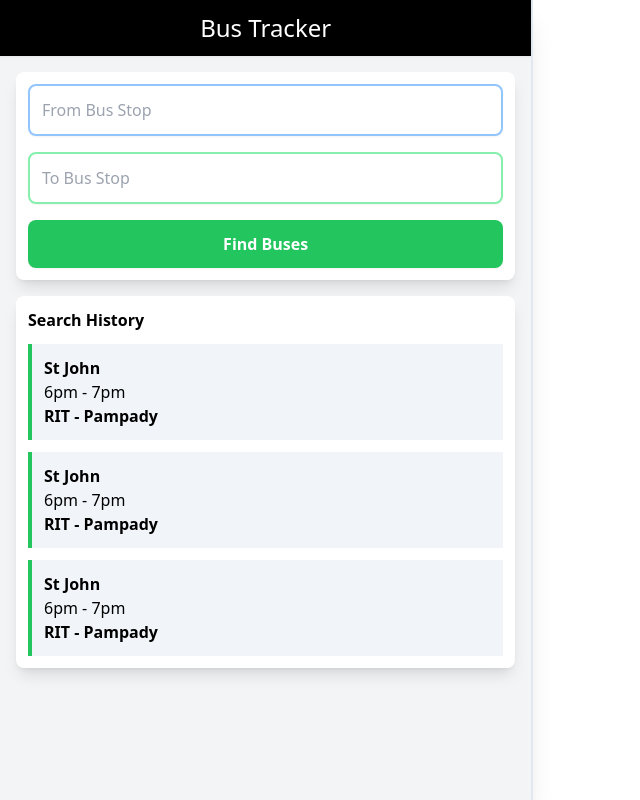
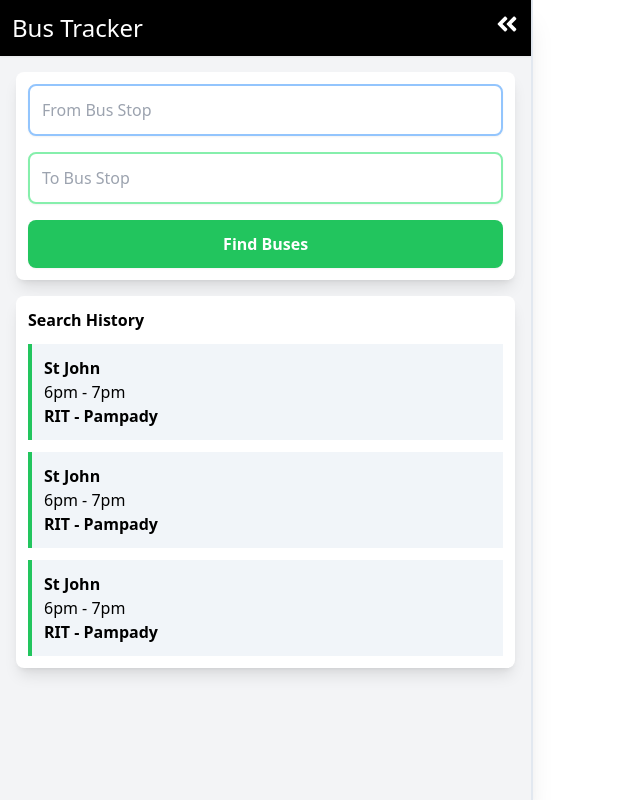
Before and after one commit to Ayush2020012016/BusTracker, a React (Create React App) app in the folder react-bus-tracker/: page / in a window 1280 px wide. Shown: the whole page, without its empty margins (0-640 px from the left). Built offline with nearby package versions, Linux system fonts and the light colour scheme.

Commit message:
Imported React-icons and Added arrow buttons

```diff
--- a/react-bus-tracker/src/Components/NavBar.js
+++ b/react-bus-tracker/src/Components/NavBar.js
@@ -1,9 +1,13 @@
 import React from 'react'
+import {HiArrowLeft} from 'react-icons/hi'
+import {FaAngleDoubleLeft} from 'react-icons/fa'
 
-const NavBar = () => {
+const NavBar = ({show, goBack}) => {
   return (
-    <div className="bg-black text-white p-3 shadow-sm text-2xl text-center">
-        <ul>Bus Tracker</ul>
+    <div className="bg-black text-white p-3 shadow-sm text-2xl flex justify-between">
+        {show ? <HiArrowLeft onClick={goBack}/> : ''}
+        <ul >Bus Tracker</ul>
+        <FaAngleDoubleLeft/>
     </div>
   )
 }
--- a/react-bus-tracker/src/Components/NavPane.js
+++ b/react-bus-tracker/src/Components/NavPane.js
@@ -8,11 +8,12 @@ import { useState } from 'react'
 const NavPane = () => {
 
   const [toggleBusView, setToggleBusView] = useState(false)
+  const [toggleArrow, setToggleArrow] = useState(false)
 
   return (
     <div className="h-screen w-5/12 border-r-2 border-slate-200 shadow-xl bg-gray-100">
-        <NavBar/>
-        {toggleBusView ? '' : <SearchBus onClick={()=>setToggleBusView(!toggleBusView)}/>}
+        <NavBar show={toggleArrow} goBack={()=>setToggleBusView(!toggleBusView)}/>
+        {toggleBusView ? '' : <SearchBus onClick={()=>[setToggleBusView(!toggleBusView),setToggleArrow(!toggleArrow)]}/>}
         {toggleBusView ? <BusView />: ''}
         {toggleBusView ? '' : <History/>}
     </div>
```
Also changed, not shown: 11 other files (tests, documents, lock files or other folders).
